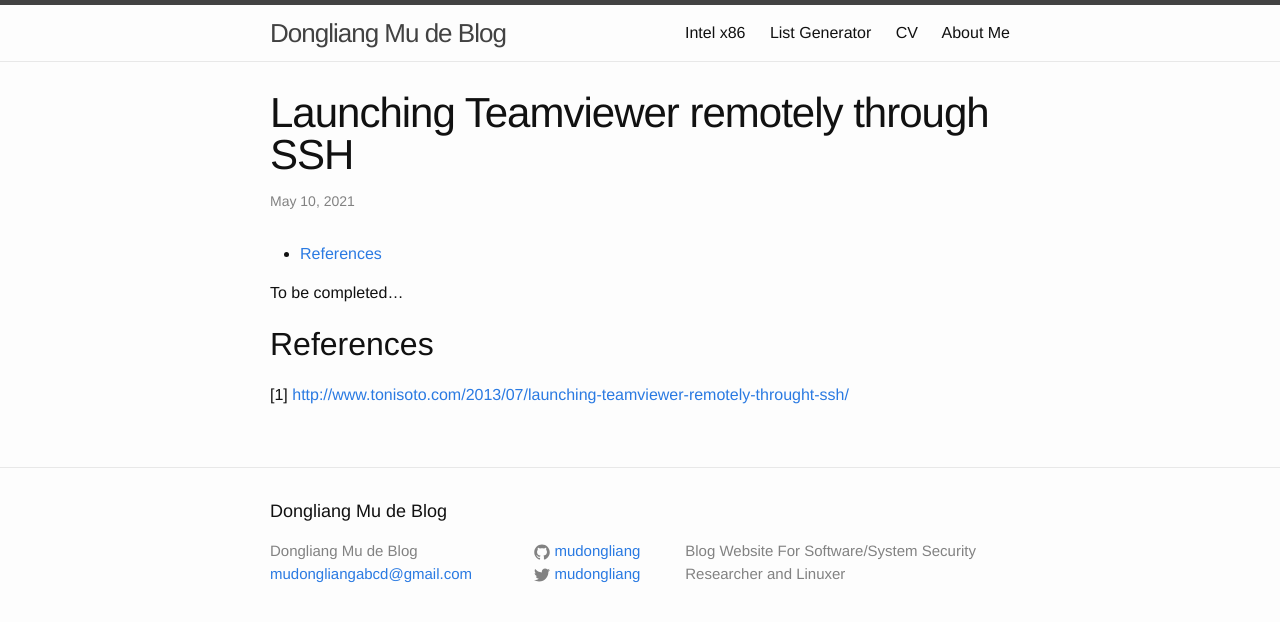
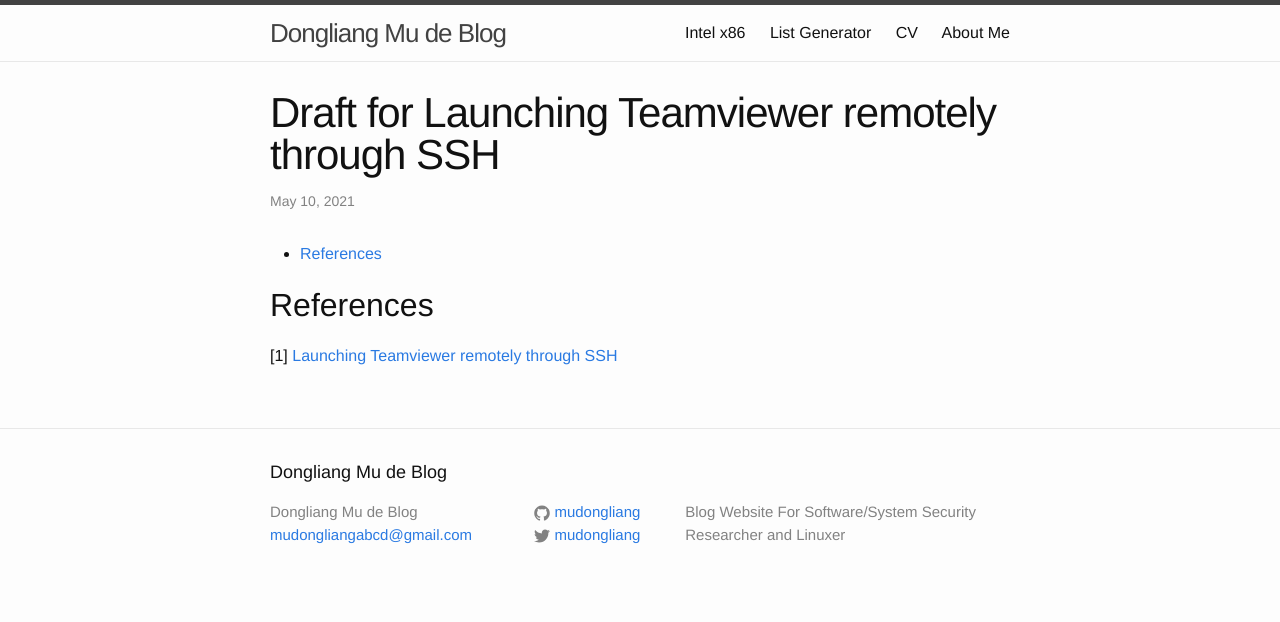
Before and after one commit to mudongliang/mudongliang.github.io, a Jekyll site: the page built from _posts/2021-05-10-launching-teamviewer-remotely-through-ssh.md, in a window 1280 px wide. Shown: the top 622 px of the page. Built offline with Jekyll 4.4.1, drawn with Linux system fonts in a browser that asks for light colours.

Commit message:
add draft word in the titles

```diff
--- a/_posts/2021-05-10-launching-teamviewer-remotely-through-ssh.md
+++ b/_posts/2021-05-10-launching-teamviewer-remotely-through-ssh.md
@@ -1,6 +1,6 @@
 ---
 layout: post
-title: "Launching Teamviewer remotely through SSH"
+title: "Draft for Launching Teamviewer remotely through SSH"
 date: 2021-05-10
 description: ""
 category:
@@ -9,8 +9,6 @@
 * TOC
 {:toc}
 
-To be completed...
-
 ## References
 
-[1] <http://www.tonisoto.com/2013/07/launching-teamviewer-remotely-throught-ssh/>
+[1] [Launching Teamviewer remotely through SSH](http://www.tonisoto.com/2013/07/launching-teamviewer-remotely-throught-ssh/)
```
Also changed, not shown: _posts/2021-05-11-use-pwntools-for-your-exploits.md (+2 -4 lines), _posts/2021-05-24-use-ssh-keys-for-the-authentication-of-special-websites.md (+1 -1 lines).
